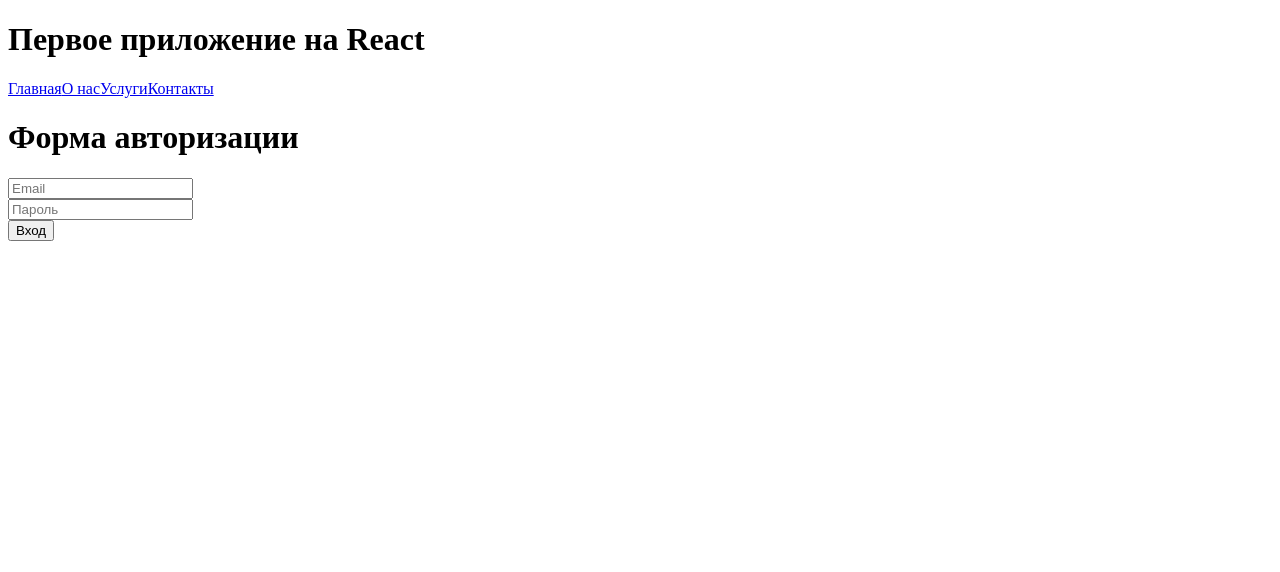
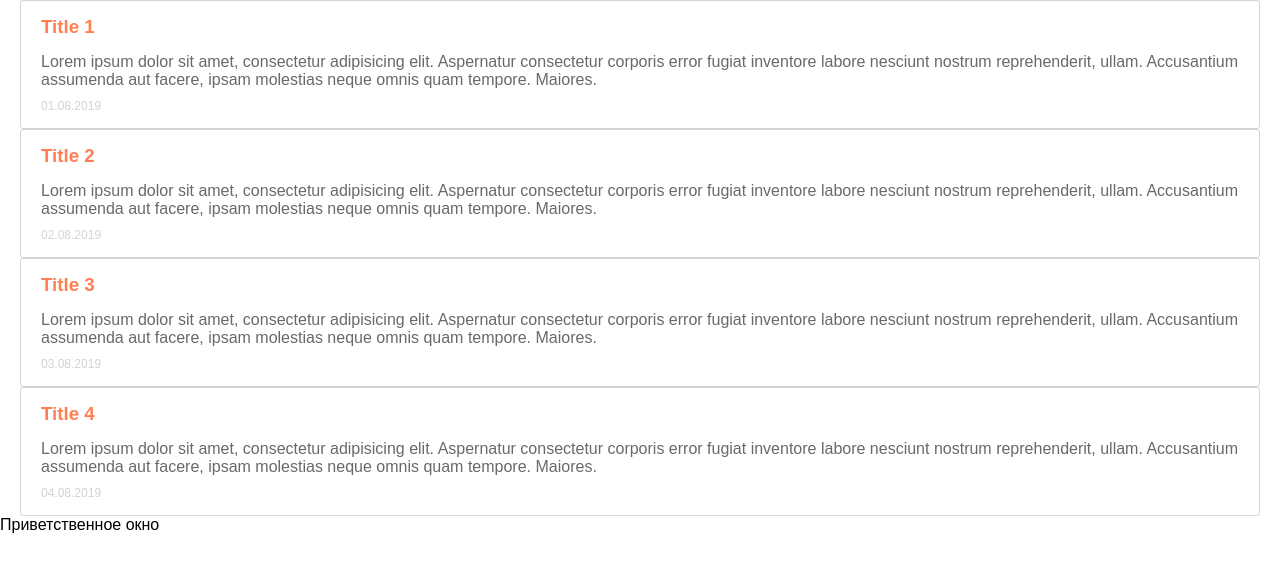
Before and after one commit to katerinkaivanova/react-js-blog, a React app: page / in a window 1280 px wide. Shown: the top 572 px of the page. Built offline with nearby package versions, Linux system fonts and the light colour scheme; the HTML template or start-up script is replaced by a standard one.

Commit message:
created components Blog.js and Post.js

```diff
--- a/package.json
+++ b/package.json
@@ -16,9 +16,11 @@
     "@babel/preset-env": "^7.5.5",
     "@babel/preset-react": "^7.0.0",
     "babel-loader": "^8.0.6",
+    "css-loader": "^3.1.0",
     "prop-types": "^15.7.2",
     "react": "^16.8.6",
     "react-dom": "^16.8.6",
+    "style-loader": "^0.23.1",
     "webpack": "^4.37.0",
     "webpack-cli": "^3.3.6"
   }
--- a/src/App.js
+++ b/src/App.js
@@ -1,37 +1,52 @@
 import React from 'react';
 import ReactDOM from 'react-dom';
 
-import Menu from './Menu';
-import Login from "./Login";
+import "./app/styles/style.css";
+
+import Blog from "./app/components/Blog";
+import WelcomeModal from "./app/components/WelcomeModal";
+
 
 class App extends React.Component {
     render() {
-        const  menuItems  = [
-            { title: 'Главная', href: '/'},
-            { title: 'О нас', href: '/about'},
-            { title: 'Услуги', href: '/service'},
-            { title: 'Контакты', href: '/contacts'},
+        const  blogPosts  = [
+            {
+                title: 'Title 1',
+                postBody: 'Lorem ipsum dolor sit amet, consectetur adipisicing elit. ' +
+                    'Aspernatur consectetur corporis error fugiat inventore labore nesciunt nostrum reprehenderit, ullam. ' +
+                    'Accusantium assumenda aut facere, ipsam molestias neque omnis quam tempore. Maiores.',
+                postDate: '01.08.2019'
+            },
+            {
+                title: 'Title 2',
+                postBody: 'Lorem ipsum dolor sit amet, consectetur adipisicing elit. ' +
+                    'Aspernatur consectetur corporis error fugiat inventore labore nesciunt nostrum reprehenderit, ullam. ' +
+                    'Accusantium assumenda aut facere, ipsam molestias neque omnis quam tempore. Maiores.',
+                postDate: '02.08.2019'
+            },
+            {
+                title: 'Title 3',
+                postBody: 'Lorem ipsum dolor sit amet, consectetur adipisicing elit. ' +
+                    'Aspernatur consectetur corporis error fugiat inventore labore nesciunt nostrum reprehenderit, ullam. ' +
+                    'Accusantium assumenda aut facere, ipsam molestias neque omnis quam tempore. Maiores.',
+                postDate: '03.08.2019'
+            },
+            {
+                title: 'Title 4',
+                postBody: 'Lorem ipsum dolor sit amet, consectetur adipisicing elit. ' +
+                    'Aspernatur consectetur corporis error fugiat inventore labore nesciunt nostrum reprehenderit, ullam. ' +
+                    'Accusantium assumenda aut facere, ipsam molestias neque omnis quam tempore. Maiores.',
+                postDate: '04.08.2019'
+            },
         ];
 
         return (
             <div>
-                <h1>Первое приложение на React</h1>
-                <Menu items={menuItems}/>
-                <Login />
+                <Blog posts={blogPosts}/>
+                <WelcomeModal />
             </div>
         );
     }
 }
 
-/*
-const App = props => {
-    return (
-        <div>
-            <h1> Первое приложение на React</h1>
-            <p>Функциональный компонент</p>
-        </div>
-    );
-};
- */
-
 ReactDOM.render(<App/>, document.querySelector('#root'));
--- a/src/Login.js
+++ /dev/null
@@ -1,18 +0,0 @@
-import React from 'react';
-
-export default class Login extends React.Component {
-    render() {
-        return (
-            <div>
-                <h1>Форма авторизации</h1>
-                <form action="" method="post">
-                    <input name="email" placeholder="Email" type="email"/>
-                    <br/>
-                    <input name="password" placeholder="Пароль" type="password"/>
-                    <br/>
-                    <input type="submit" value="Вход"/>
-                </form>
-            </div>
-        );
-    }
-}
--- a/src/Menu.js
+++ /dev/null
@@ -1,21 +0,0 @@
-import React from 'react';
-
-import MenuItem from './MenuItem'
-
-export default class Menu extends React.Component {
-    render() {
-        const items = this.props.items.map((item, index) => {
-            return (
-                <MenuItem key={index} href={item.href}>
-                    {item.title}
-                </MenuItem>
-            );
-        });
-
-        return (
-            <div>
-                {items}
-            </div>
-        );
-    }
-}
--- a/src/MenuItem.js
+++ /dev/null
@@ -1,20 +0,0 @@
-import React from 'react';
-import PropTypes from 'prop-types';
-
-export default class MenuItem extends React.Component {
-    render() {
-        return (
-            <a href={this.props.href}>{this.props.children}</a>
-        );
-    }
-}
-
-MenuItem.defaultProps = {
-    href: '/',
-    children: 'Главная страница'
-};
-
-MenuItem.propTypes = {
-    href: PropTypes.string.isRequired,
-    children: PropTypes.string.isRequired
-};
--- /dev/null
+++ b/src/app/components/Blog.js
@@ -0,0 +1,21 @@
+import React from 'react';
+
+import Post from "./Post";
+
+export default class Blog extends React.Component {
+    render() {
+        const posts = this.props.posts.map((post, index) => {
+            return (
+                <Post key={index} postBody={post.postBody} postDate={post.postDate}>
+                    {post.title}
+                </Post>
+            );
+        });
+
+        return (
+            <div>
+                {posts}
+            </div>
+        );
+    }
+}
--- /dev/null
+++ b/src/app/components/Post.js
@@ -0,0 +1,13 @@
+import React from 'react';
+
+export default class Post extends React.Component {
+    render() {
+        return (
+            <div className="post-block">
+                <h3 className="post-title">{this.props.children}</h3>
+                <p className="post-body">{this.props.postBody}</p>
+                <p className="post-date">{this.props.postDate}</p>
+            </div>
+        );
+    }
+}
--- /dev/null
+++ b/src/app/components/WelcomeModal.js
@@ -0,0 +1,10 @@
+import React from 'react';
+
+
+export default class WelcomeModal extends React.Component {
+    render() {
+        return (
+            <div>Приветственное окно</div>
+        );
+    }
+}
--- /dev/null
+++ b/src/app/styles/style.css
@@ -0,0 +1,32 @@
+* {
+    margin: 0;
+    padding: 0;
+}
+
+body {
+    font-family: Arial, sans-serif;;
+    font-size: 16px;
+    font-weight: 400;
+}
+
+.post-block {
+    margin: 0 20px;
+    padding: 15px 20px;
+    border: 1px solid lightgrey;
+    border-radius: 3px;
+}
+
+.post-title {
+    margin-bottom: 15px;
+    color: coral;
+}
+
+.post-body {
+    margin-bottom: 10px;
+    color: dimgray;
+}
+
+.post-date {
+    font-size: 12px;
+    color: lightgrey;
+}
--- a/webpack.config.js
+++ b/webpack.config.js
@@ -13,6 +13,10 @@ module.exports = {
                 test: /\.jsx?$/,
                 exclude: /node_modules/,
                 loader: "babel-loader"
+            },
+            {
+                test: /\.css/,
+                use: ["style-loader", "css-loader"]
             }
         ]
     }
```
Also changed, not shown: 1 other file (tests, documents, lock files or other folders).
